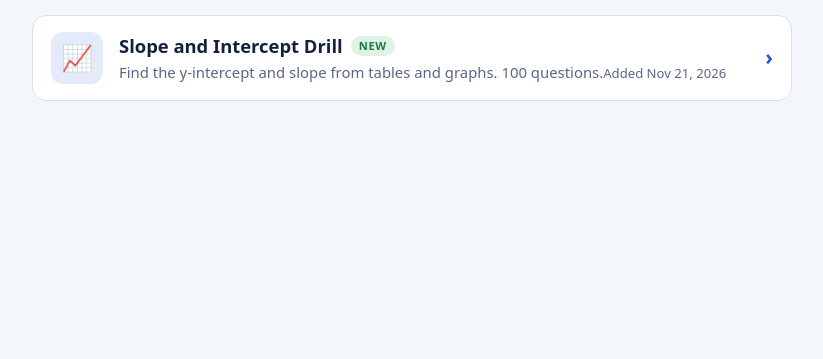
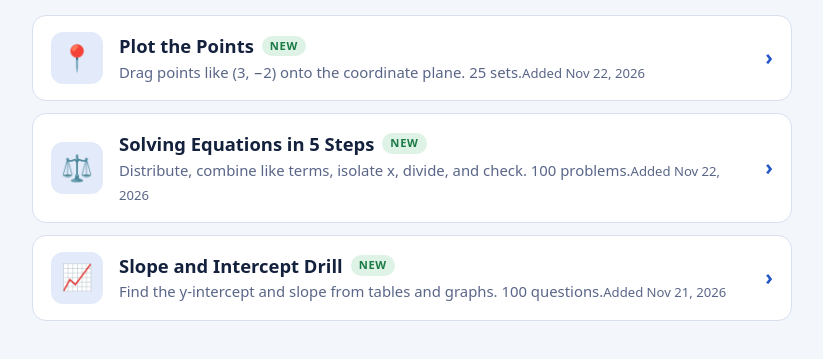
Before and after one commit to sshaw-glitch/pre-algebra9, a plain HTML site: page index.html in a window 1280 px wide. Shown: the part 105-464 px from the top of the page, without its empty margins (228-1051 px from the left). Drawn offline with Linux system fonts and the light colour scheme.

Commit message:
Update index.html

```diff
--- a/index.html
+++ b/index.html
@@ -40,8 +40,8 @@ h1{margin:0;font-size:clamp(1.7rem,3vw + 1rem,2.5rem);line-height:1.1}
 // To add a page: copy one line, change the file name, title, description, and date (YYYY-MM-DD).
 // The newest date shows first, and pages from the last 7 days get a "New" tag.
 var PAGES = [
-//  { file: "plot_the_points.html",    icon: "\uD83D\uDCCD", title: "Plot the Points",           desc: "Drag points like (3, \u22122) onto the coordinate plane. 25 sets.",                         date: "2026-11-22" },
-//  { file: "solving_equations.html",  icon: "\u2696\uFE0F", title: "Solving Equations in 5 Steps", desc: "Distribute, combine like terms, isolate x, divide, and check. 100 problems.",         date: "2026-11-22" },
+  { file: "plot_the_points.html",    icon: "\uD83D\uDCCD", title: "Plot the Points",           desc: "Drag points like (3, \u22122) onto the coordinate plane. 25 sets.",                         date: "2026-11-22" },
+  { file: "solving_equations.html",  icon: "\u2696\uFE0F", title: "Solving Equations in 5 Steps", desc: "Distribute, combine like terms, isolate x, divide, and check. 100 problems.",         date: "2026-11-22" },
   { file: "slope_drill.html",        icon: "\uD83D\uDCC8", title: "Slope and Intercept Drill",  desc: "Find the y-intercept and slope from tables and graphs. 100 questions.",                   date: "2026-11-21" }
 ];
 // -----------------------------------------------------
```
